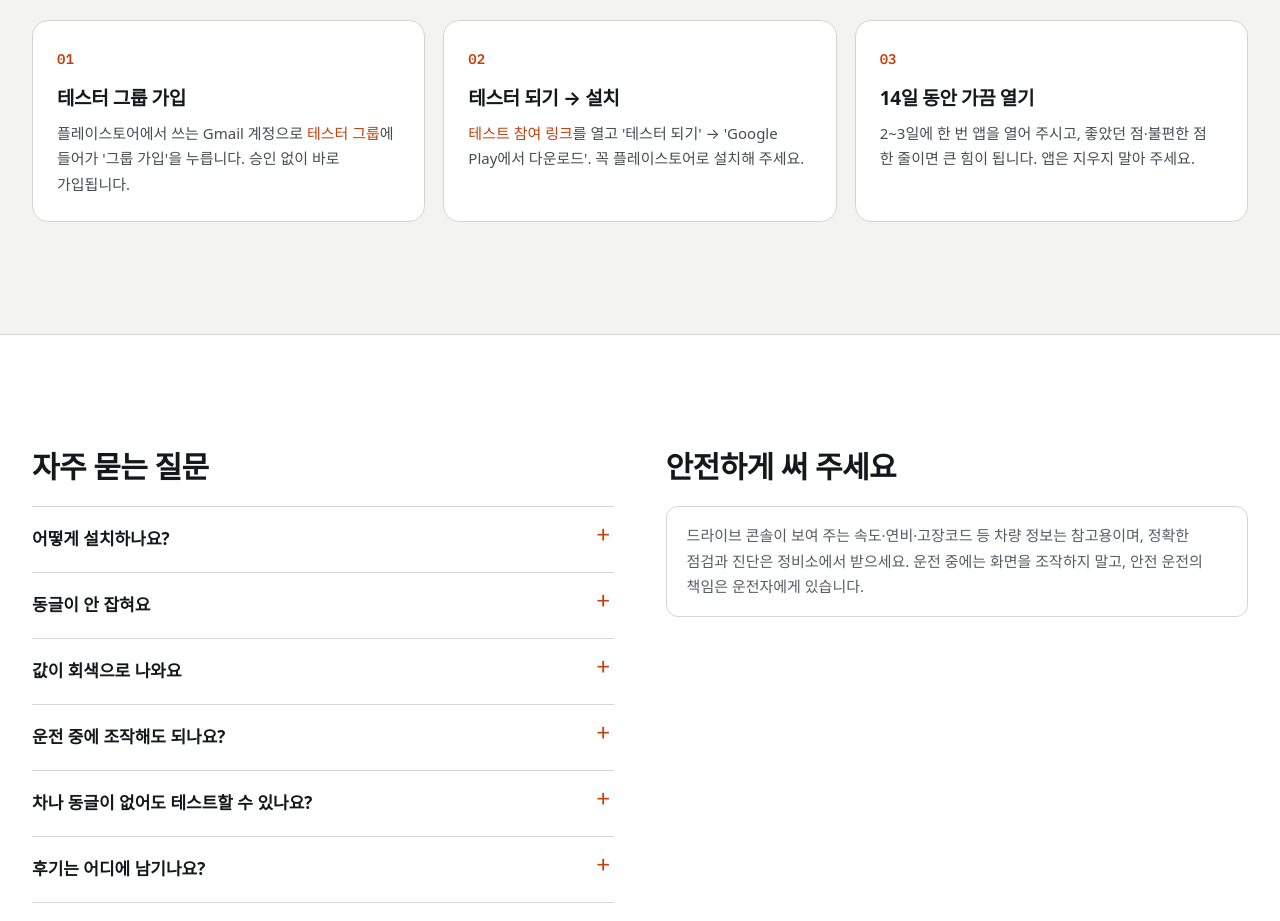
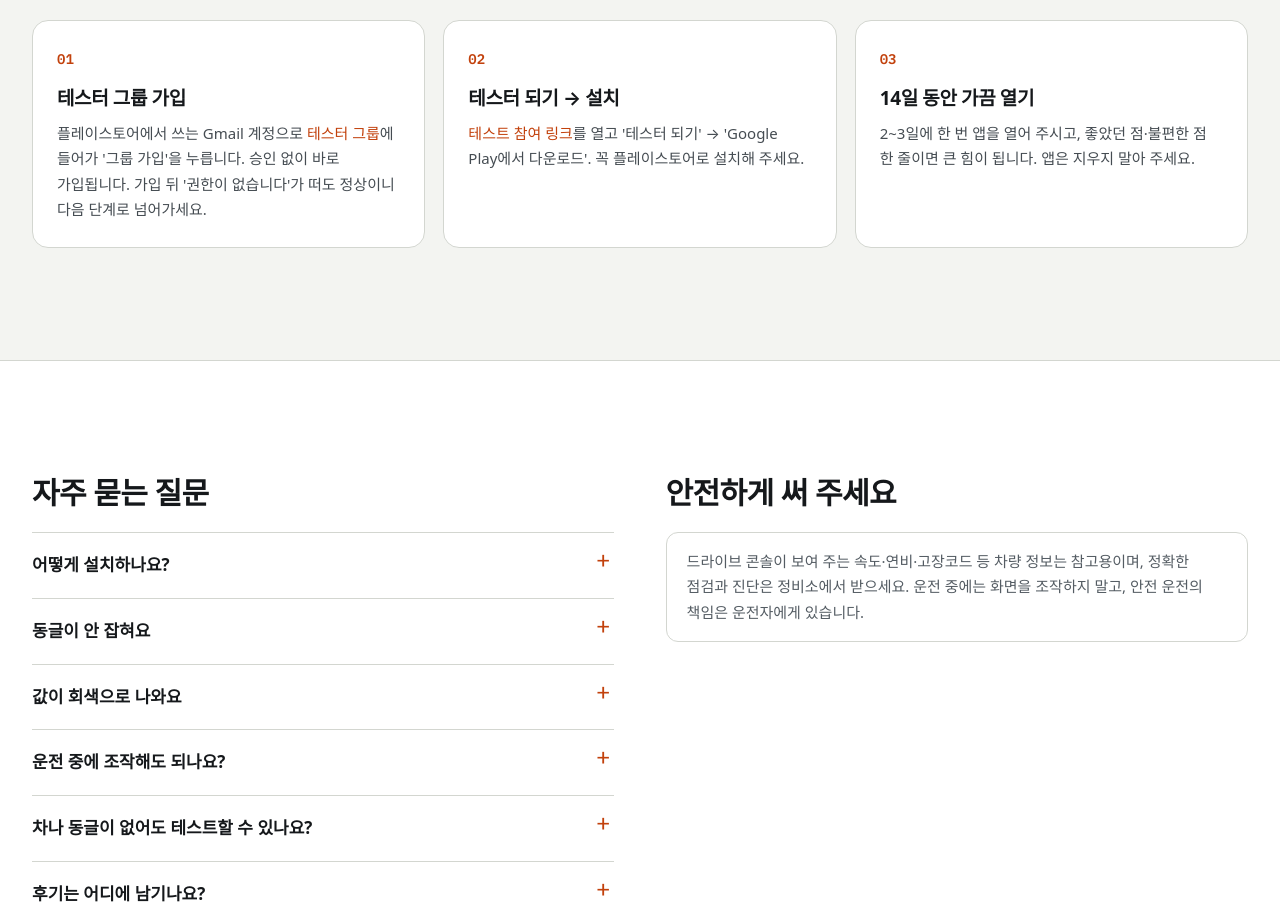
Before and after one commit to jinbok2279/songgollab-home, a plain HTML site: page drive-console/index.html in a window 1280 px wide. Shown: the part 6060-6981 px from the top of the page. Drawn offline with Linux system fonts and the light colour scheme; a web font is replaced by a local one.

Commit message:
테스터 그룹 가입 후 '권한 없음' 화면은 정상이라는 안내 추가
Co-Authored-By: Claude Opus 5.5 <noreply@anthropic.com>
Claude-Session: https://claude.ai/code/session_01LsCaShvHJQaKrrDonEF5w6

```diff
--- a/drive-console/index.html
+++ b/drive-console/index.html
@@ -43,7 +43,7 @@
   <div class="section-head" style="margin-top:56px"><div><p class="kicker">설치 방법</p><h2>5단계로 끝나요</h2></div></div>
   <ol class="steps"><li class="reveal"><b>01</b><h3>OBD 동글 꽂기</h3><p>운전석 아래 OBD 단자에 동글을 꽂습니다. 불이 들어오면 준비 끝입니다.</p></li><li class="reveal"><b>02</b><h3>거치대와 태블릿</h3><p>대시보드에 거치대를 붙이고 태블릿을 올립니다.</p></li><li class="reveal"><b>03</b><h3>앱 설치</h3><p>아래 &#x27;테스터 신청&#x27;에서 그룹 가입 → &#x27;테스터 되기&#x27;를 누르면 플레이스토어에서 바로 설치됩니다.</p></li><li class="reveal"><b>04</b><h3>시작 준비</h3><p>꼭 필요한 건 &#x27;다른 앱 위에 표시&#x27; 허용 하나입니다. 마이크·위치는 켜면 좋습니다.</p></li><li class="reveal"><b>05</b><h3>동글 연결</h3><p>설정 › 연결에서 블루투스 OBD 동글을 고르면 계기판에 숫자가 들어옵니다. 시동이 켜져 있어야 합니다.</p></li></ol>
 </div></section>
-<section class="section"><div class="wrap"><div class="section-head"><div><p class="kicker">테스터 신청</p><h2>이렇게 참여해요</h2></div></div><ol class="steps"><li class="reveal"><b>01</b><h3>테스터 그룹 가입</h3><p>플레이스토어에서 쓰는 Gmail 계정으로 <a href="https://groups.google.com/g/driveconsole-test" target="_blank" rel="noopener">테스터 그룹</a>에 들어가 &#x27;그룹 가입&#x27;을 누릅니다. 승인 없이 바로 가입됩니다.</p></li><li class="reveal"><b>02</b><h3>테스터 되기 → 설치</h3><p><a href="https://play.google.com/apps/testing/kr.songgollab.driveconsole" target="_blank" rel="noopener">테스트 참여 링크</a>를 열고 &#x27;테스터 되기&#x27; → &#x27;Google Play에서 다운로드&#x27;. 꼭 플레이스토어로 설치해 주세요.</p></li><li class="reveal"><b>03</b><h3>14일 동안 가끔 열기</h3><p>2~3일에 한 번 앱을 열어 주시고, 좋았던 점·불편한 점 한 줄이면 큰 힘이 됩니다. 앱은 지우지 말아 주세요.</p></li></ol></div></section>
+<section class="section"><div class="wrap"><div class="section-head"><div><p class="kicker">테스터 신청</p><h2>이렇게 참여해요</h2></div></div><ol class="steps"><li class="reveal"><b>01</b><h3>테스터 그룹 가입</h3><p>플레이스토어에서 쓰는 Gmail 계정으로 <a href="https://groups.google.com/g/driveconsole-test" target="_blank" rel="noopener">테스터 그룹</a>에 들어가 &#x27;그룹 가입&#x27;을 누릅니다. 승인 없이 바로 가입됩니다. 가입 뒤 &#x27;권한이 없습니다&#x27;가 떠도 정상이니 다음 단계로 넘어가세요.</p></li><li class="reveal"><b>02</b><h3>테스터 되기 → 설치</h3><p><a href="https://play.google.com/apps/testing/kr.songgollab.driveconsole" target="_blank" rel="noopener">테스트 참여 링크</a>를 열고 &#x27;테스터 되기&#x27; → &#x27;Google Play에서 다운로드&#x27;. 꼭 플레이스토어로 설치해 주세요.</p></li><li class="reveal"><b>03</b><h3>14일 동안 가끔 열기</h3><p>2~3일에 한 번 앱을 열어 주시고, 좋았던 점·불편한 점 한 줄이면 큰 힘이 됩니다. 앱은 지우지 말아 주세요.</p></li></ol></div></section>
 <section class="section band-white"><div class="wrap grid-2"><div><h2 class="h-sub">자주 묻는 질문</h2><div class="faq"><details class="faq-item"><summary>어떻게 설치하나요?</summary><p>테스터 그룹에 가입한 뒤 테스트 참여 링크에서 &#x27;테스터 되기&#x27; → &#x27;다운로드&#x27;를 누르면 플레이스토어에서 바로 설치됩니다. 파일을 따로 받을 필요가 없습니다. &#x27;테스터 되기&#x27;가 안 보이면 그룹 가입을 먼저 해 주세요. 안드로이드만 참여할 수 있습니다.</p></details><details class="faq-item"><summary>동글이 안 잡혀요</summary><p>시동을 켜고, 태블릿 블루투스를 켠 뒤 설정 › 연결에서 다시 골라 주세요. 다른 앱이 동글을 잡고 있으면 그 앱을 꺼 주세요.</p></details><details class="faq-item"><summary>값이 회색으로 나와요</summary><p>차종마다 주는 값이 다릅니다. 회색은 기준이 없는 참고값입니다.</p></details><details class="faq-item"><summary>운전 중에 조작해도 되나요?</summary><p>정차 중에 조작하고, 운전 중에는 음성 비서를 써 주세요. 주행 중에는 분할 화면의 영상 앱이 자동으로 가려집니다.</p></details><details class="faq-item"><summary>차나 동글이 없어도 테스트할 수 있나요?</summary><p>네. 차나 동글이 없어도 테스터로 참여할 수 있습니다.</p></details><details class="faq-item"><summary>후기는 어디에 남기나요?</summary><p>플레이스토어 앱 페이지, 인스타·스레드 DM(@songgollab), 또는 songgollab@gmail.com으로 보내 주세요. 받은 의견은 다음 업데이트에 반영합니다.</p></details></div><p style="margin-top:20px"><a href="/drive-console-privacy">개인정보처리방침 →</a></p></div>
 <div><h2 class="h-sub">안전하게 써 주세요</h2><p class="notice" style="margin:0">드라이브 콘솔이 보여 주는 속도·연비·고장코드 등 차량 정보는 참고용이며, 정확한 점검과 진단은 정비소에서 받으세요. 운전 중에는 화면을 조작하지 말고, 안전 운전의 책임은 운전자에게 있습니다.</p></div></div></section>
 <section class="wrap" style="padding-bottom:96px" id="tester"><div class="cta-box"><div><h2>먼저 써 보실 분을 찾습니다</h2><p>메일 없이 바로 참여할 수 있어요. ① 테스터 그룹에 가입하고 ② &#x27;테스터 되기&#x27;를 누른 뒤 플레이스토어에서 설치하면 끝입니다. 플레이스토어에서 쓰는 Gmail 계정으로 해 주세요. 차나 동글이 없어도 참여할 수 있어요.</p><p style="margin:8px 0 0;font-size:.9em;opacity:.8">문의: <a href="mailto:songgollab@gmail.com">songgollab@gmail.com</a></p></div><div class="btns"><a class="btn btn-primary" href="https://groups.google.com/g/driveconsole-test" target="_blank" rel="noopener">① 테스터 그룹 가입</a><a class="btn btn-line" href="https://play.google.com/apps/testing/kr.songgollab.driveconsole" target="_blank" rel="noopener">② 테스터 되기 · 설치</a></div></div></section>
```
Also changed, not shown: en/drive-console/index.html (+1 -1 lines).
